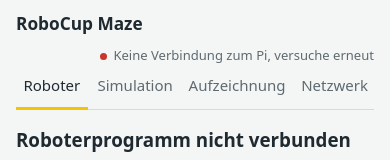
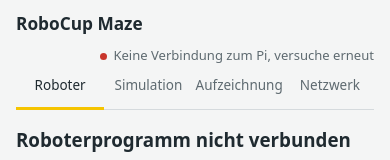
Before and after one commit to Immofocken2009/robocup_maze, a plain HTML site: page web/index.html in a window 390 px wide. Shown: the top 160 px of the page. Drawn offline with Linux system fonts and the light colour scheme.

Commit message:
Reiter auf schmalen Handys: vier Reiter passen in 360 px
Co-Authored-By: Claude Sonnet 5.5 <noreply@anthropic.com>

```diff
--- a/web/style.css
+++ b/web/style.css
@@ -356,5 +356,6 @@ table.raw tr.future td { color: var(--muted); opacity: .7; }
   .top h1 { padding: .7rem 0 .2rem; }
   .conn { order: 1; padding-top: .5rem; }
   .views { order: 2; width: 100%; border-bottom: 1px solid var(--rule); }
-  .views button { flex: 1; padding: 0 .4rem; }
+  .views { gap: 0; }
+  .views button { flex: 1; padding: 0 .2rem; font-size: .9rem; }   /* vier Reiter müssen auf 360 px passen */
 }
```
